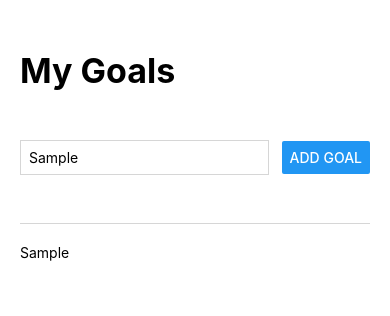
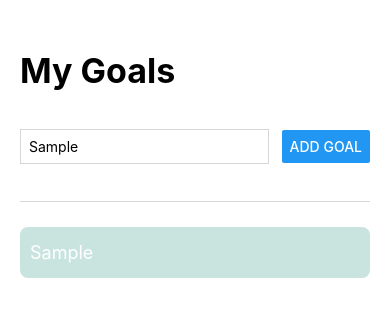
Before and after one commit to RichardCastuera/reactnativeapp-1, a React Native app in the folder MyFirstReactNativeApp/: screen / in a window 390 px wide. Both pictures are taken after typing "Sample" into the empty fields and a click on the button "ADD GOAL". Shown: the top 316 px of the page. Built offline with nearby package versions, Linux system fonts and the light colour scheme.

Commit message:
feat(project): Made the list goals scrollable using FlatList

```diff
--- a/MyFirstReactNativeApp/App.js
+++ b/MyFirstReactNativeApp/App.js
@@ -1,5 +1,13 @@
 import { useState } from "react";
-import { StyleSheet, Text, View, TextInput, Button } from "react-native";
+import {
+  StyleSheet,
+  Text,
+  View,
+  TextInput,
+  Button,
+  ScrollView,
+  FlatList,
+} from "react-native";
 
 export default function App() {
   const [enteredGoalText, setEnteredGoalText] = useState("");
@@ -12,7 +20,7 @@ export default function App() {
   function addGoalHandler() {
     setCourseGoals((currentCourseGoals) => [
       ...currentCourseGoals,
-      enteredGoalText,
+      { text: enteredGoalText, id: Math.random().toString() },
     ]);
   }
 
@@ -30,9 +38,22 @@ export default function App() {
         <Button title="Add Goal" onPress={addGoalHandler} />
       </View>
       <View style={styles.userAddedGoals}>
-        {courseGoals.map((goal) => (
-          <Text key={goal}>{goal}</Text>
-        ))}
+        <FlatList
+          data={courseGoals}
+          alwaysBounceVertical={false}
+          renderItem={(itemData) => {
+            return (
+              <View style={styles.listGoalItemStyle}>
+                <Text style={styles.listGoalTextStyle}>
+                  {itemData.item.text}
+                </Text>
+              </View>
+            );
+          }}
+          keyExtractor={(item, index) => {
+            return item.id;
+          }}
+        />
       </View>
     </View>
   );
@@ -63,7 +84,18 @@ const styles = StyleSheet.create({
     padding: 8,
   },
   userAddedGoals: {
-    flex: 4,
+    flex: 5,
     marginVertical: 20,
   },
+  listGoalItemStyle: {
+    marginVertical: 5,
+    paddingVertical: 15,
+    paddingHorizontal: 10,
+    backgroundColor: "#C9E4DE",
+    borderRadius: 8,
+  },
+  listGoalTextStyle: {
+    fontSize: 18,
+    color: "white",
+  },
 });
```
